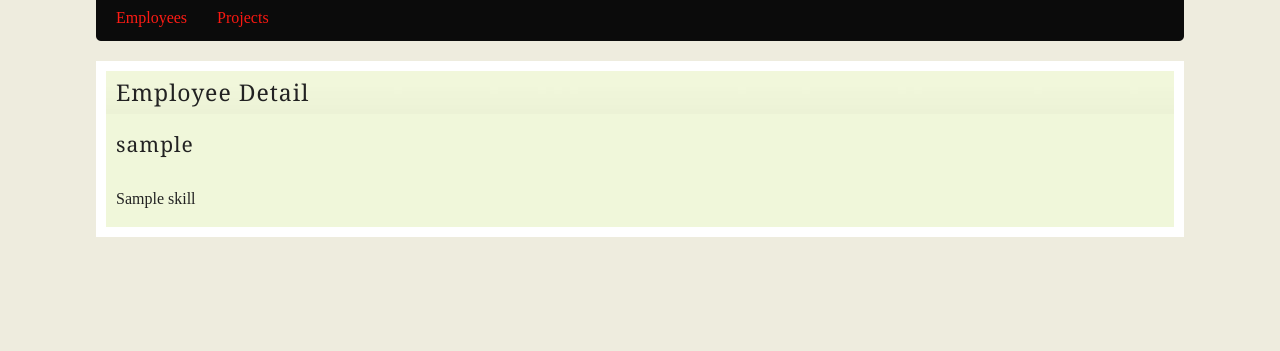
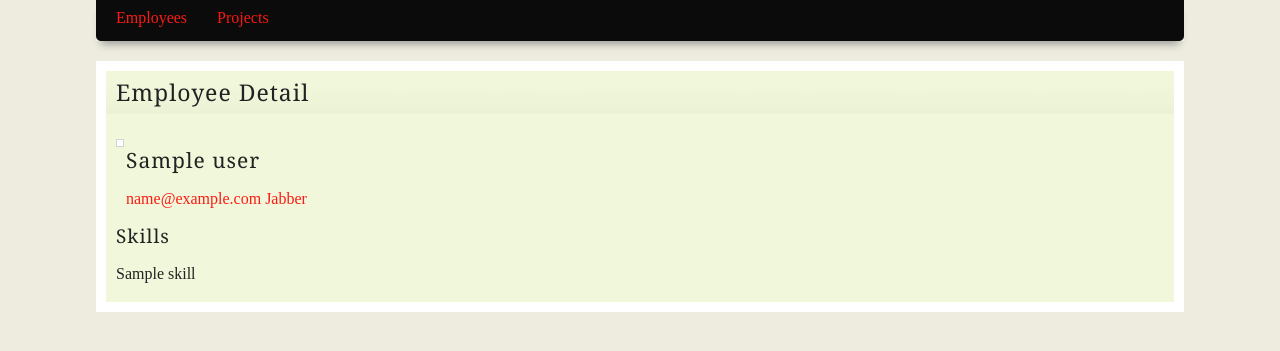
Before and after one commit to rob-b/Jung, a Django app: template templates/profiles/profile_detail.html in a window 1280 px wide. Shown: the part 89-440 px from the top of the page. Run offline with Django 3.2, Linux system fonts and the light colour scheme; the template is opened without the code that fills it: most values are stand-ins (such as "Sample title", 1, 10 or a date in 2020); parts of the project's set-up code (start-up, migrations or seed data) failed here and were passed over; some libraries are stand-ins or nearby versions.

Commit message:
use vcard to markup employee profile

```diff
--- a/assets/css/main.css
+++ b/assets/css/main.css
@@ -55,6 +55,8 @@ h1, h2, h3, h4, h5, h6 {
 #top-nav {
   background-color: #0b0b0b;
   margin-bottom: 20px;
+  -moz-box-shadow: 0px 8px 8px -5px #999999;
+  box-shadow: 0px 8px 8px -5px #999999;
 }
 #top-nav ul {
   list-style-type: none;
@@ -80,6 +82,10 @@ ol.skills li {
   *margin-left: -0.04em;
   margin-bottom: 20px;
 }
+.user-detail div {
+  margin-bottom: 20px;
+  padding-left: 10px;
+}
 #content {
   background-color: #ffffff;
   padding: 10px;
@@ -89,8 +95,21 @@ ol.skills li {
   padding: 10px 0 10px 10px;
   margin-bottom: 0;
 }
-#content h3 { padding-left: 10px; }
-#content ol { padding-left: 10px; }
+.user-list h3 { padding-left: 10px; }
+.user-list ol { padding-left: 10px; }
+.user-list h3 img { vertical-align: middle; }
+.user-detail img {
+  background: #ffffff;
+  padding: 3px;
+  border: 1px solid;
+  border-color: #d3d3d3;
+}
+.user-list img {
+  background: #ffffff;
+  padding: 3px;
+  border: 1px solid;
+  border-color: #d3d3d3;
+}
 #inner {
   background: #f0f7da;
   padding-top: 20px;
--- a/assets/css/main.less
+++ b/assets/css/main.less
@@ -69,6 +69,7 @@ a:active { color: @accent;}
 @header_background: #222;
 @accent: #fd1b14;
 @main_text: #222;
+@light_text: #d3d3d3;
 
 /* mixin classes */
 .w50 { width: 50%; }
@@ -122,6 +123,8 @@ h1, h2, h3, h4, h5, h6 {
 #top-nav {
     background-color: @header_background / 3;
     margin-bottom: 20px;
+    -moz-box-shadow: 0px 8px 8px -5px #999;
+    box-shadow: 0px 8px 8px -5px #999;
 }
 #top-nav ul {
     list-style-type: none;
@@ -149,6 +152,10 @@ ol.skills li {
     .block;
     margin-bottom: 20px;
 }
+.user-detail div {
+    margin-bottom: 20px;
+    .left-padding;
+}
 
 #content {
     background-color: #fff;
@@ -160,9 +167,19 @@ ol.skills li {
     padding: 10px 0 10px 10px;
     margin-bottom: 0;
 }
-#content h3,
-#content ol {
-    padding-left: 10px;
+.user-list h3,
+.user-list ol {
+    .left-padding;
+}
+.user-list h3 img {
+    vertical-align: middle;
+}
+.user-detail img,
+.user-list img {
+    background: #fff;
+    padding: 3px;
+    border: 1px solid ;
+    border-color: @light_text;
 }
 
 #inner {
--- a/templates/profiles/profile_detail.html
+++ b/templates/profiles/profile_detail.html
@@ -4,10 +4,16 @@
             {% block content %}
             <div id="content">
                 <h2>{% trans 'Employee Detail' %}</h2>
-                <div class="user-list clearfix" id="inner">
+                <div class="user-detail clearfix" id="inner">
                     <div>
-                        <h3>{{ profile.user.username }}</h3>
-                        <img src="{% thumbnail profile.avatar 100x100 %}">
+                        <img src="{% thumbnail profile.avatar 100x100 autocrop,crop,upscale %}">
+                        <div id="hcard-{{ profile.user.first_name }}-{{ profile.user.last_name }}" class="vcard">
+                            <h3 class="fn">{{ profile.user.get_full_name }}</h3>
+                            <a class="email" href="mailto:{{ profile.user.email }}">{{ profile.user.email }}</a>
+                            <a class="url" href="xmpp:foo@place.com">Jabber</a>
+                        </div>
+
+                        <h4>{% trans 'Skills' %}</h4>
                         <ol class="skills">
                             {% for skill in profile.skill.all %}
                             <li>{{ skill }}</li>
```
Also changed, not shown: templates/workers/employee_list.html (+7 -2 lines).
